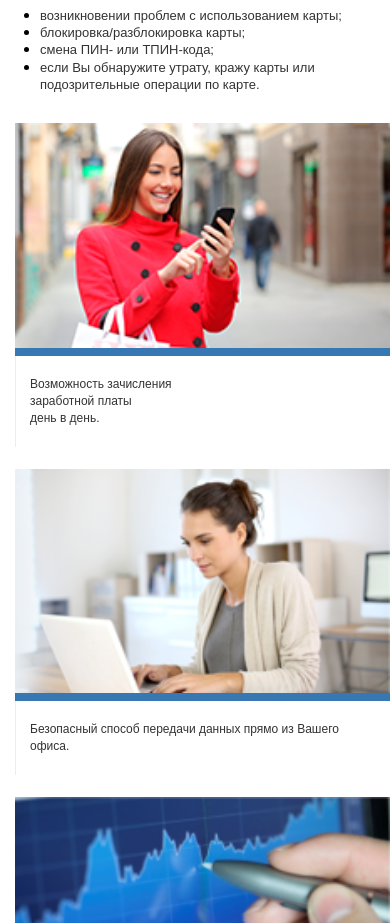
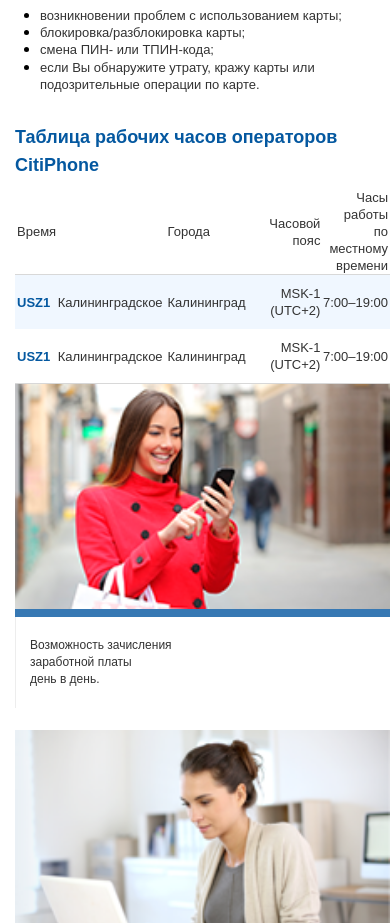
Before and after one commit to TakT/citibank, a website: page src/index5.html in a window 390 px wide. Shown: the part 910-1833 px from the top of the page. Drawn offline with nearby package versions, Linux system fonts and the light colour scheme; files that its build step writes are made by us from their sources; files whose address does not match are found by name.

Commit message:
page-phone add table

```diff
--- a/src/assets/less/styles.less
+++ b/src/assets/less/styles.less
@@ -751,6 +751,73 @@ body {
 			}
 		}
 	}
+	.table_working_hours {
+		h5 {
+			font-size: 18px;
+			font-family: "Arial";
+			color: rgb(4, 88, 160);
+			font-weight: bold;
+			line-height: 1.556;
+		}
+		table {
+			thead {
+				tr {
+					td {
+						font-size: 13px;
+						font-family: "Arial";
+						color: rgb(51, 51, 51);
+						line-height: 1.308;
+						&.time {
+							width: 56px;
+							padding-left: 2px;
+						}
+						&.time-city {
+							width: 150px;
+						}
+						&.cities {
+							width: 240px;
+						}
+						&.timezone {
+							width: 105px;
+							text-align: right;
+						}
+						&.work-time {
+							width: 142px;
+							text-align: right;
+							padding-right: 2px;
+						}
+					}
+				}
+			}
+			tbody {
+			    border-top: 1px solid #d8d8d8;
+			    border-bottom: 1px solid #d8d8d8;
+				tr {
+					&:nth-child(2n+1) {
+						background: #f0f7ff;
+					}
+					td {
+						font-size: 13px;
+						font-family: "Arial";
+						color: rgb(51, 51, 51);
+						line-height: 1.308;
+					    padding: 10px 0;
+						&:first-child {
+							font-size: 13px;
+							font-family: "Arial";
+							color: rgb(4, 88, 160);
+							font-weight: bold;
+							line-height: 1.308;
+							padding-left: 2px;
+						}
+						&:last-child {
+							padding-right: 2px;
+						}
+					}
+				}
+			}
+		}
+	}
 }
 @media (min-width:1200px) {
 	.phone__page {
--- a/src/index5.html
+++ b/src/index5.html
@@ -103,7 +103,36 @@
 								<li><span>если Вы обнаружите утрату, кражу карты или подозрительные операции по карте.</span></li>
 							</ul>
 						</div>
-
+						<div class="table_working_hours">
+							<h5>Таблица рабочих часов операторов CitiPhone</h5>
+							<table>
+								<thead>
+									<tr>
+										<td class="time">Время</td>
+										<td class="time-city"></td>
+										<td class="cities">Города</td>
+										<td class="timezone">Часовой пояс</td>
+										<td class="work-time">Часы работы<br> по местному<br> времени</td>
+									</tr>
+								</thead>
+								<tbody>
+									<tr>
+										<td>USZ1</td>
+										<td>Калининградское</td>
+										<td>Калининград </td>
+										<td class="text-right">MSK-1 (UTC+2)</td>
+										<td class="text-right">7:00–19:00</td>
+									</tr>
+									<tr>
+										<td>USZ1</td>
+										<td>Калининградское</td>
+										<td>Калининград </td>
+										<td class="text-right">MSK-1 (UTC+2)</td>
+										<td class="text-right">7:00–19:00</td>
+									</tr>
+								</tbody>
+							</table>
+						</div>
 						<div class="news__grid row">
 
 							<div class="col-xs-6 col-sm-3 col-lg-4 grid__item">
```
Also changed, not shown: src/assets/css/styles.css.
